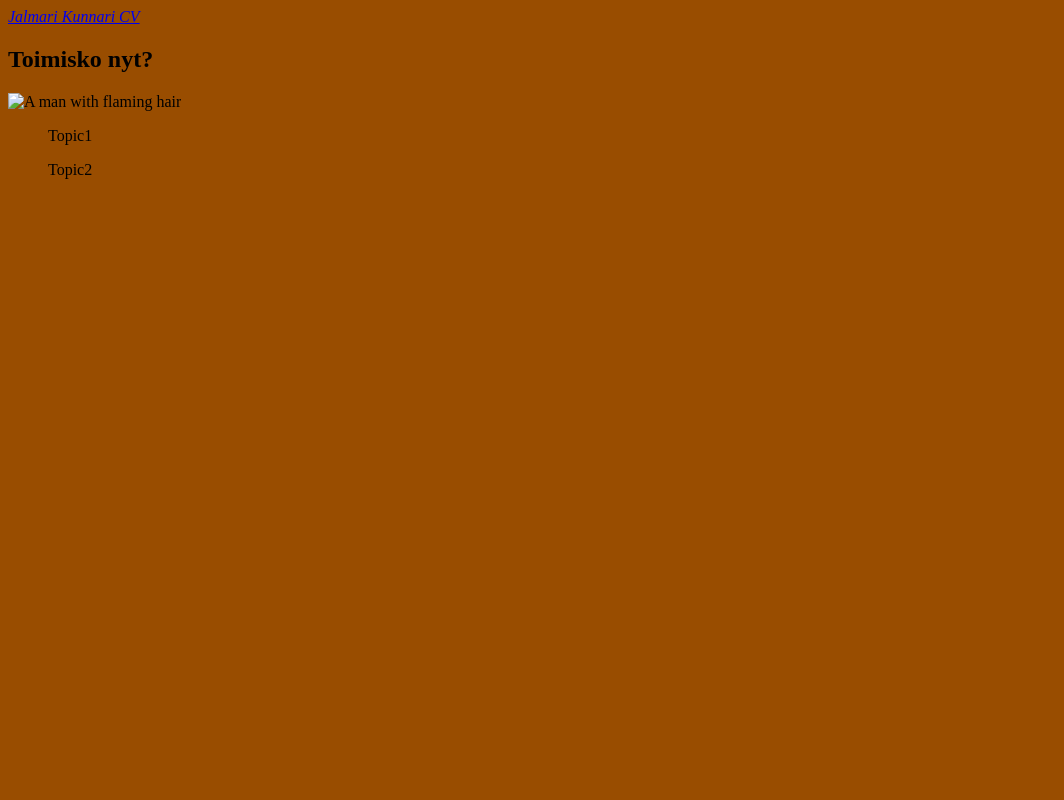
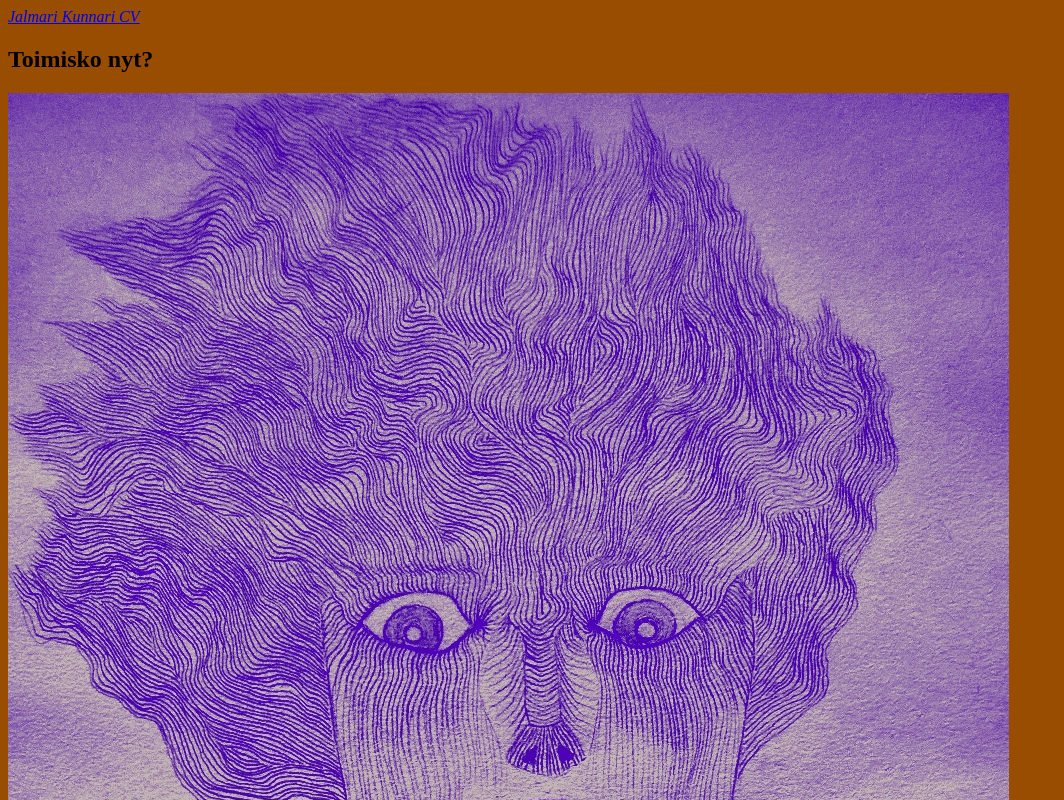
Before and after one commit to KunnJal/WWW-course, a plain HTML site: page index.html in a window 1280 px wide. Shown: the top 800 px of the page, without its empty margins (0-1064 px from the left). Drawn offline with Linux system fonts and the light colour scheme.

Commit message:
Update index.html

```diff
--- a/index.html
+++ b/index.html
@@ -8,7 +8,7 @@
       <a href="https://www.linkedin.com/in/jalmarikunnari/"><i>Jalmari Kunnari CV</i></a>
       <h2>Toimisko nyt?</h2>
 
-      <img src="Pictures/Star_blu.jpg" alt="A man with flaming hair">
+      <img src="Pictures/Star blu.jpg" alt="A man with flaming hair">
 
       <ul>
       <p>Topic1</p>
```
